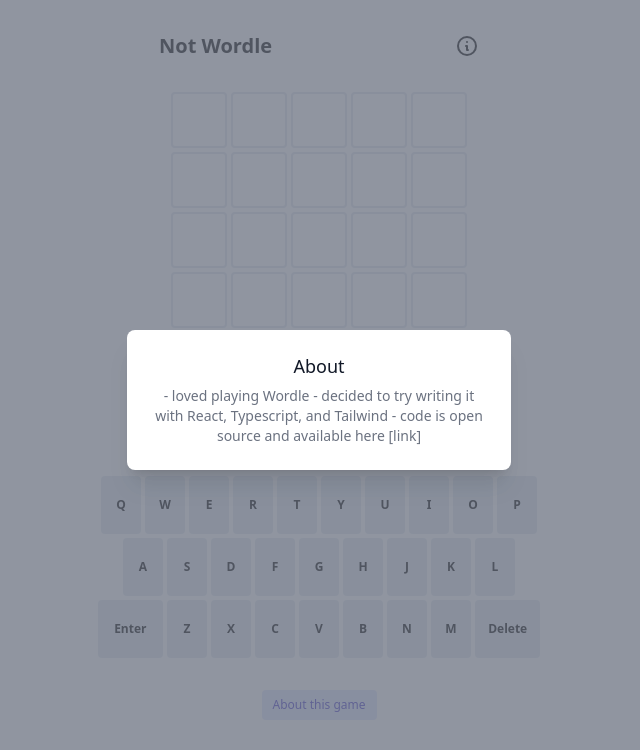
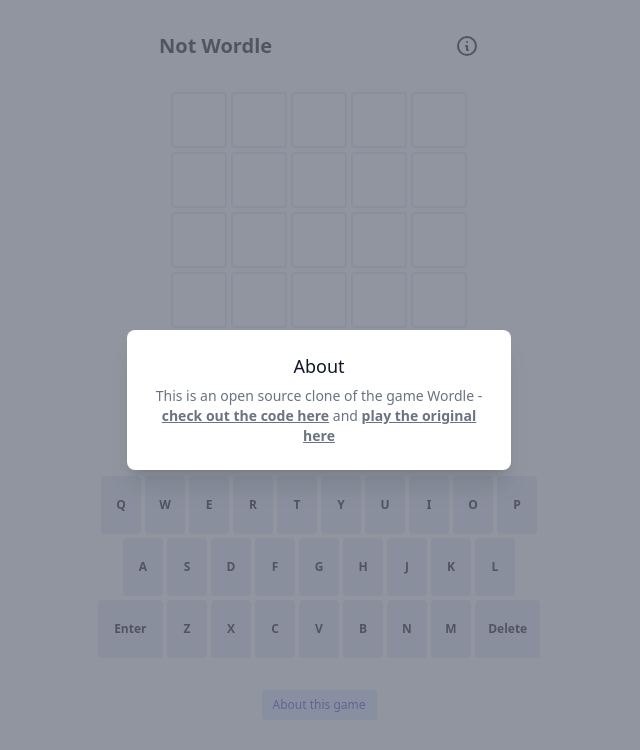
Before and after one commit to smartcoder0305/react-wordle, a React (Create React App) app: page / in a window 1280 px wide. Both pictures are taken after a click on the button "About this game". Shown: the top 750 px of the page, without its empty margins (321-961 px from the left). Built offline with nearby package versions, Linux system fonts and the light colour scheme.

Commit message:
config for deployment

```diff
--- a/src/components/modals/AboutModal.tsx
+++ b/src/components/modals/AboutModal.tsx
@@ -54,9 +54,20 @@
                   </Dialog.Title>
                   <div className="mt-2">
                     <p className="text-sm text-gray-500">
-                      - loved playing Wordle - decided to try writing it with
-                      React, Typescript, and Tailwind - code is open source and
-                      available here [link]
+                      This is an open source clone of the game Wordle -{" "}
+                      <a
+                        href="https://github.com/hannahcode/wordle"
+                        className="underline font-bold"
+                      >
+                        check out the code here
+                      </a>{" "}
+                      and{" "}
+                      <a
+                        href="https://www.powerlanguage.co.uk/wordle/"
+                        className="underline font-bold"
+                      >
+                        play the original here
+                      </a>
                     </p>
                   </div>
                 </div>
```
Also changed, not shown: 1 other file (tests, documents, lock files or other folders).
